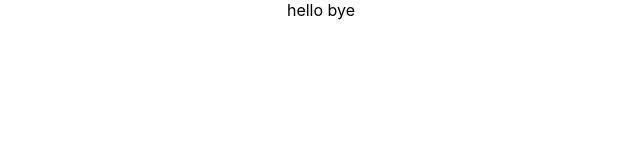
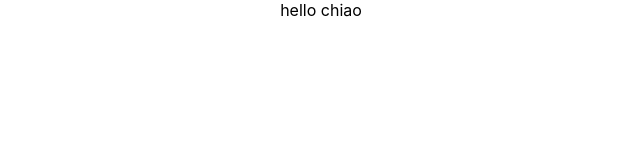
Before and after one commit to babs12316/rick-morty-app, a React (Create React App) app: page / in a window 1280 px wide. Shown: the top 160 px of the page, without its empty margins (319-959 px from the left). Built offline with nearby package versions, Linux system fonts and the light colour scheme.

Commit message:
Folder Restructring

```diff
--- a/src/App.js
+++ b/src/App/App.js
@@ -1,11 +1,10 @@
 import React from 'react';
-import logo from './logo.svg';
 import './App.css';
 
 function App() {
   return (
     <div className="App">
-     hello bye
+     hello chiao
     </div>
   );
 }
--- /dev/null
+++ b/src/App/package.json
@@ -0,0 +1,3 @@
+{
+    "main": "App.js"
+}
```
Also changed, not shown: src/App/App.css (renamed from src/App.css), 1 other file (tests, documents, lock files or other folders).
